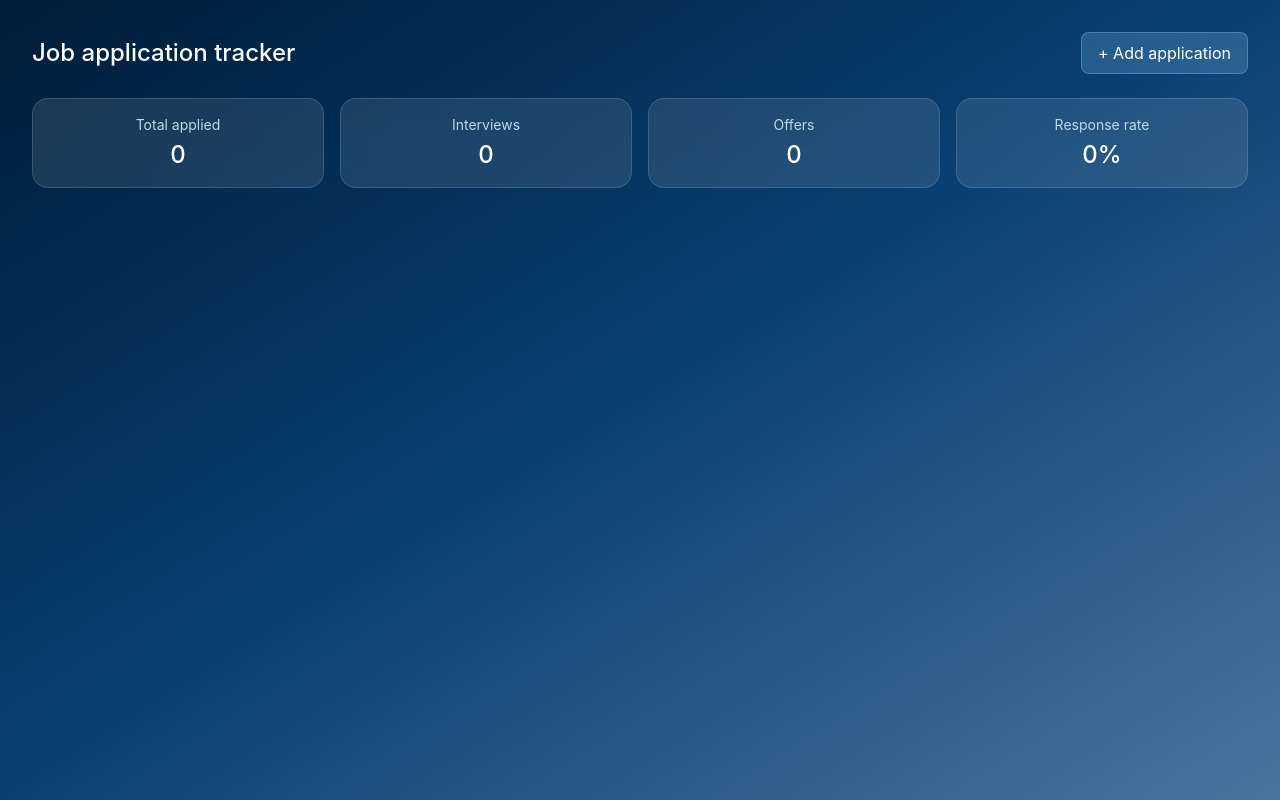
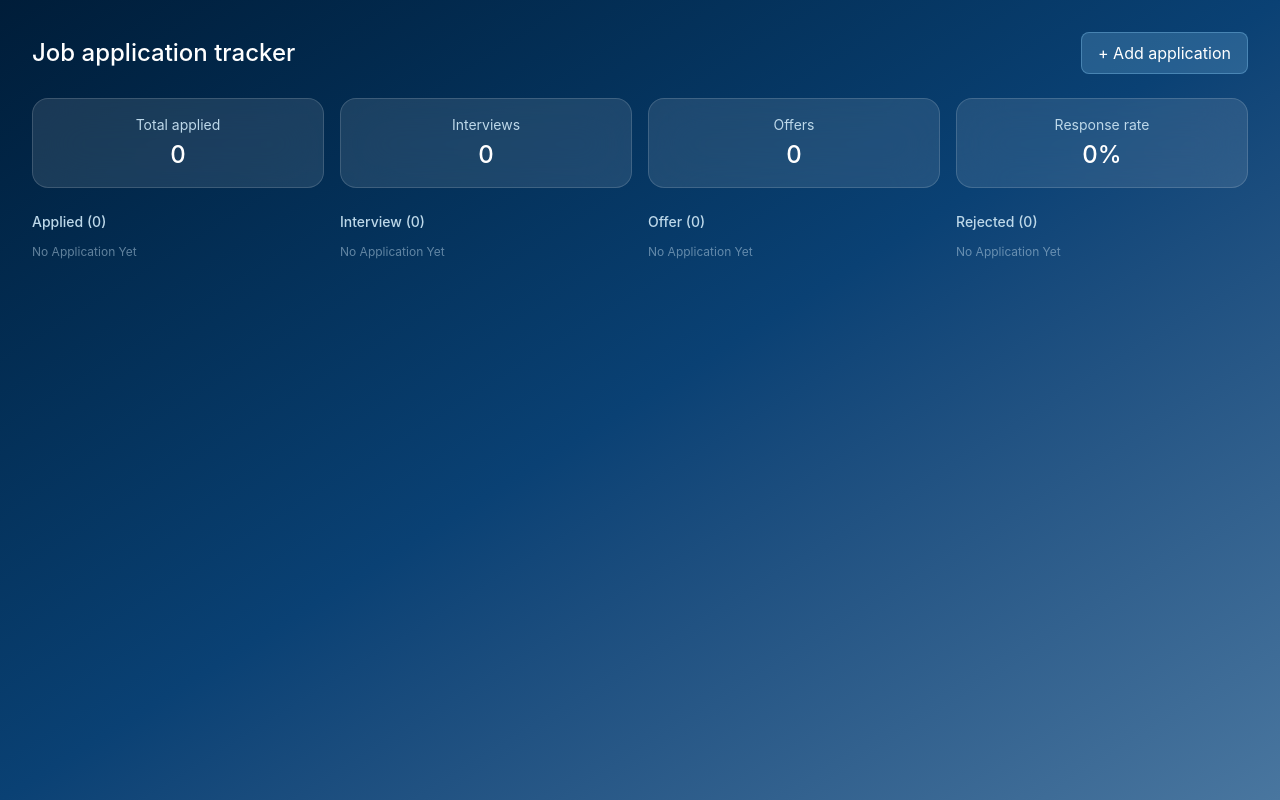
Before and after one commit to YasmeenShk/JobTracker-Dashboard, a React (Vite) app: page / in a window 1280 px wide. Built offline with nearby package versions, Linux system fonts and the light colour scheme.

Commit message:
added StatusBoard with applicationcard rendering

```diff
--- a/src/App.jsx
+++ b/src/App.jsx
@@ -2,6 +2,7 @@ import { useState , useEffect } from 'react'
 import ApplicationForm from "./Components/ApplicationForm";
 import ApplicationCard from './Components/ApplicationCard';
 import StatsPanel from "./Components/StatsPanel";
+import StatusBoard from './Components/StatusBoard';
 
 function App() {
   const [application, setapplication] = useState(() => { //local storage return data if available / empty array
@@ -18,7 +19,7 @@ function App() {
 
   function onAdd(newApplication) {
     setapplication([...application, newApplication])
-    setShowForm(false) //close form after add
+    setshowForm(false) //close form after add
   }
 
   function onDelete(id) {
@@ -45,9 +46,10 @@ function App() {
       )}
 
        <StatsPanel application={application} />
+       <StatusBoard application={application} onDelete={onDelete}  />
 
       {/* application card */}
-      <div className="grid grid-cols-1 md:grid-cols-3 gap-4">
+      {/* <div className="grid grid-cols-1 md:grid-cols-3 gap-4">
         {application.map((app) => (
           <ApplicationCard
             key={app.id}
@@ -55,7 +57,7 @@ function App() {
             onDelete={onDelete}
           />
         ))}
-      </div>
+      </div> */}
 
 
 
--- a/src/Components/ApplicationCard.jsx
+++ b/src/Components/ApplicationCard.jsx
@@ -8,7 +8,7 @@ export default function ApplicationCard({ application, onDelete }) {
     };
 
     return (
-        <div className="bg-white/10 backdrop-blur-xl border border-white/15 rounded-2xl p-4 relative">
+        <div className="bg-white/10 backdrop-blur-xl border border-white/15 rounded-2xl p-4 relative min-h-45">
             <button onClick={() => onDelete(application.id)}
                 className="text-navy-100 hover:text-white text-sm absolute top-3 right-3">✕</button>
 
--- a/src/Components/StatusBoard.jsx
+++ b/src/Components/StatusBoard.jsx
@@ -1,7 +1,42 @@
-export default function StatusBoard(){
-    return(
-        <div>
+import ApplicationCard from "./ApplicationCard";
 
+export default function StatusBoard({ application, onDelete }) {
+
+    const columns = [
+        { key: "applied", label: "Applied" },
+        { key: "interview", label: "Interview" },
+        { key: "offer", label: "Offer" },
+        { key: "rejected", label: "Rejected" },
+    ];
+
+    return (
+        <div className="grid grid-cols-1 md:grid-cols-4 gap-4">
+            {columns.map((col) => {
+                const filteredApps = application.filter(
+                    (app) => app.status === col.key
+                );
+
+                return (
+                    <div key={col.key}>
+                        <h3 className="text-navy-100 text-sm font-medium mb-3">
+                            {col.label} ({filteredApps.length})
+                        </h3>
+                        <div className="flex flex-col gap-3">
+                            {filteredApps.length === 0 ? (
+                                <p className="text-navy-100/50 text-xs">No Application Yet</p>
+                            ) : (
+                                filteredApps.map((app) => (
+                                    <ApplicationCard
+                                        key={app.id}
+                                        application={app}
+                                        onDelete={onDelete}
+                                    />
+                                ))
+                            )}
+                        </div>
+                    </div>
+                );
+            })}
         </div>
-    )
+    );
 }
```
